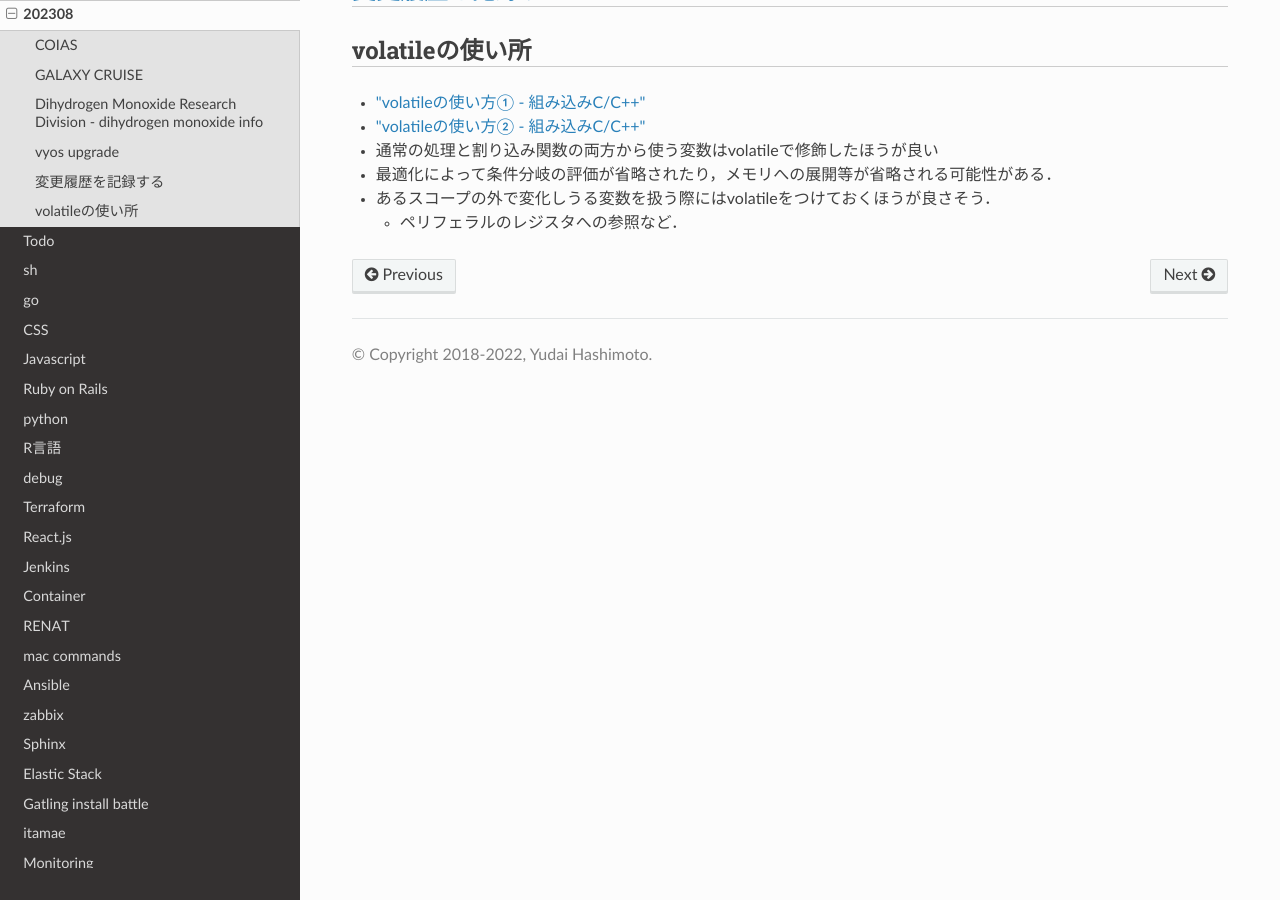
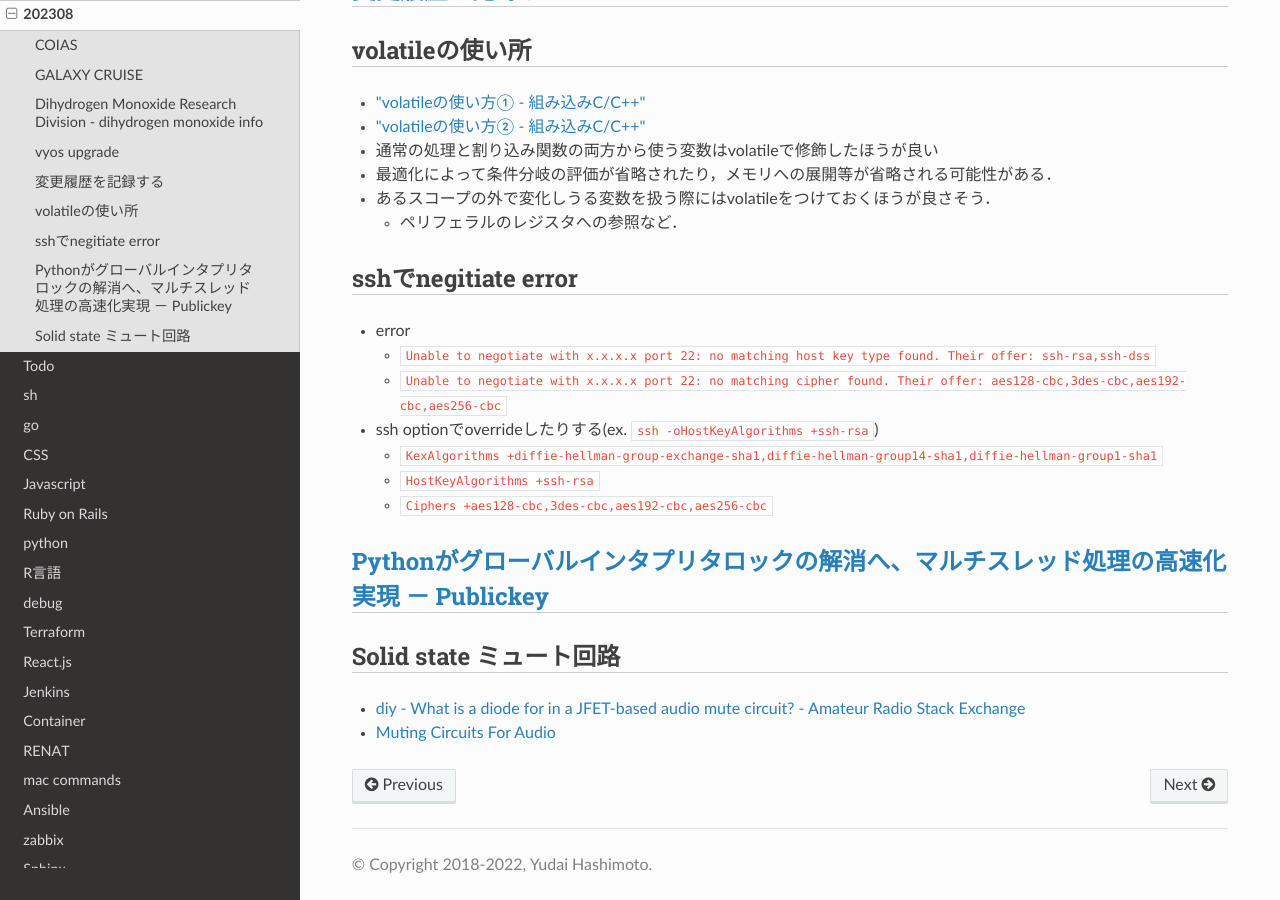
Before and after one commit to jp7fkf/JP7FKF-Warehouse, a Sphinx documentation site: the page built from source/dialy/202308.md, in a window 1280 px wide and 900 px high, scrolled down 1039 px. Built offline with Sphinx 7.4.7 and the Read the Docs theme 2.0.0, drawn with Linux system fonts in a browser that asks for light colours.

Commit message:
2023-08-06 19:27:58 JST

```diff
--- a/source/dialy/202308.md
+++ b/source/dialy/202308.md
@@ -52,3 +52,18 @@ Are you sure you want to reboot this system? [y/N] y
 - 最適化によって条件分岐の評価が省略されたり，メモリへの展開等が省略される可能性がある．
 - あるスコープの外で変化しうる変数を扱う際にはvolatileをつけておくほうが良さそう．
   - ペリフェラルのレジスタへの参照など．
+
+## sshでnegitiate error
+- error
+   - `Unable to negotiate with x.x.x.x port 22: no matching host key type found. Their offer: ssh-rsa,ssh-dss`
+   - `Unable to negotiate with x.x.x.x port 22: no matching cipher found. Their offer: aes128-cbc,3des-cbc,aes192-cbc,aes256-cbc`
+- ssh optionでoverrideしたりする(ex. `ssh -oHostKeyAlgorithms +ssh-rsa`)
+   - `KexAlgorithms +diffie-hellman-group-exchange-sha1,diffie-hellman-group14-sha1,diffie-hellman-group1-sha1`
+   - `HostKeyAlgorithms +ssh-rsa`
+   - `Ciphers +aes128-cbc,3des-cbc,aes192-cbc,aes256-cbc`
+
+## [Pythonがグローバルインタプリタロックの解消へ、マルチスレッド処理の高速化実現 － Publickey](https://www.publickey1.jp/blog/23/python.html)
+
+## Solid state ミュート回路
+- [diy - What is a diode for in a JFET-based audio mute circuit? - Amateur Radio Stack Exchange](https://ham.stackexchange.com/questions/21152/what-is-a-diode-for-in-a-jfet-based-audio-mute-circuit)
+- [Muting Circuits For Audio](https://sound-au.com/articles/muting.html)
```
